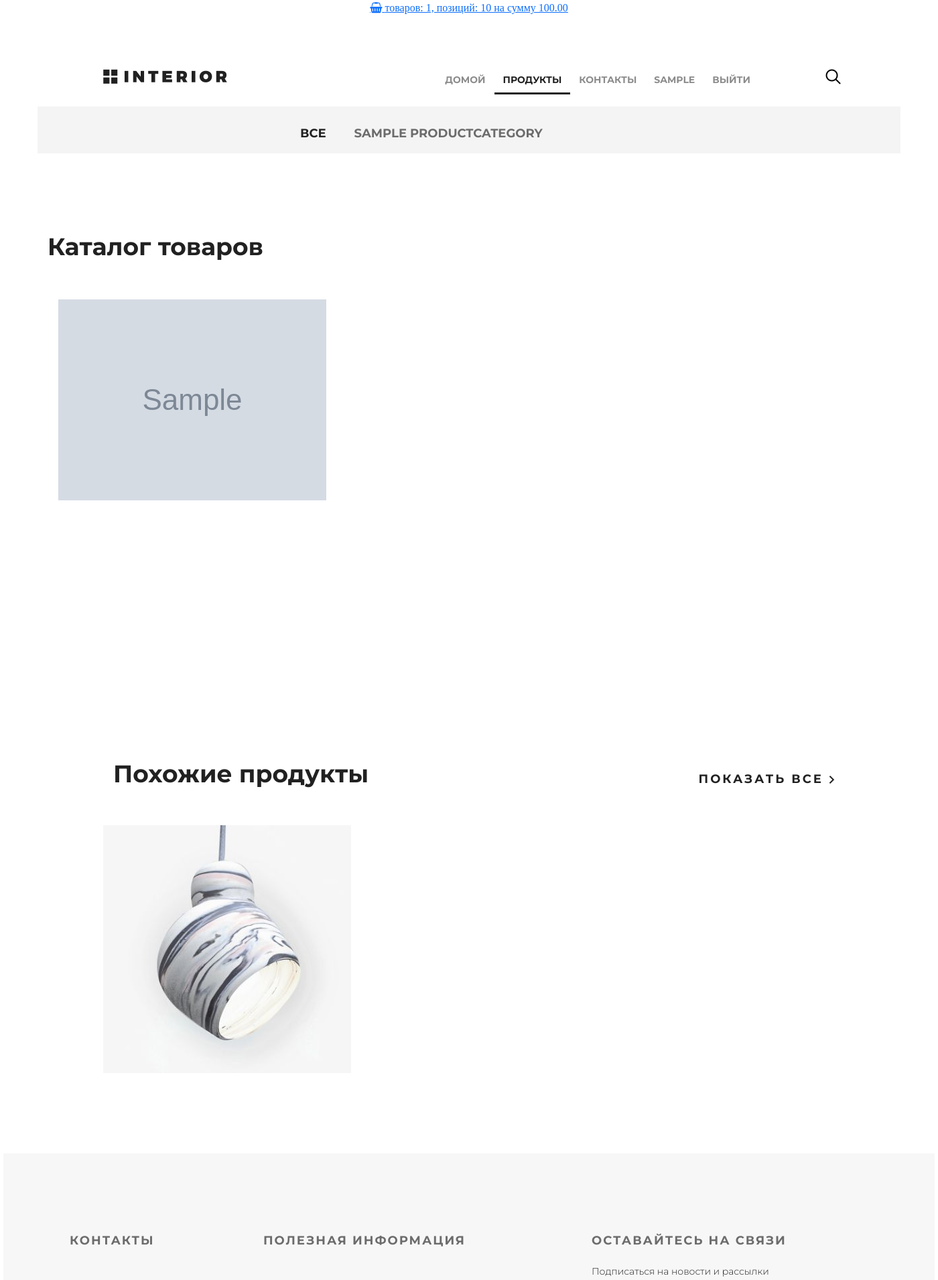
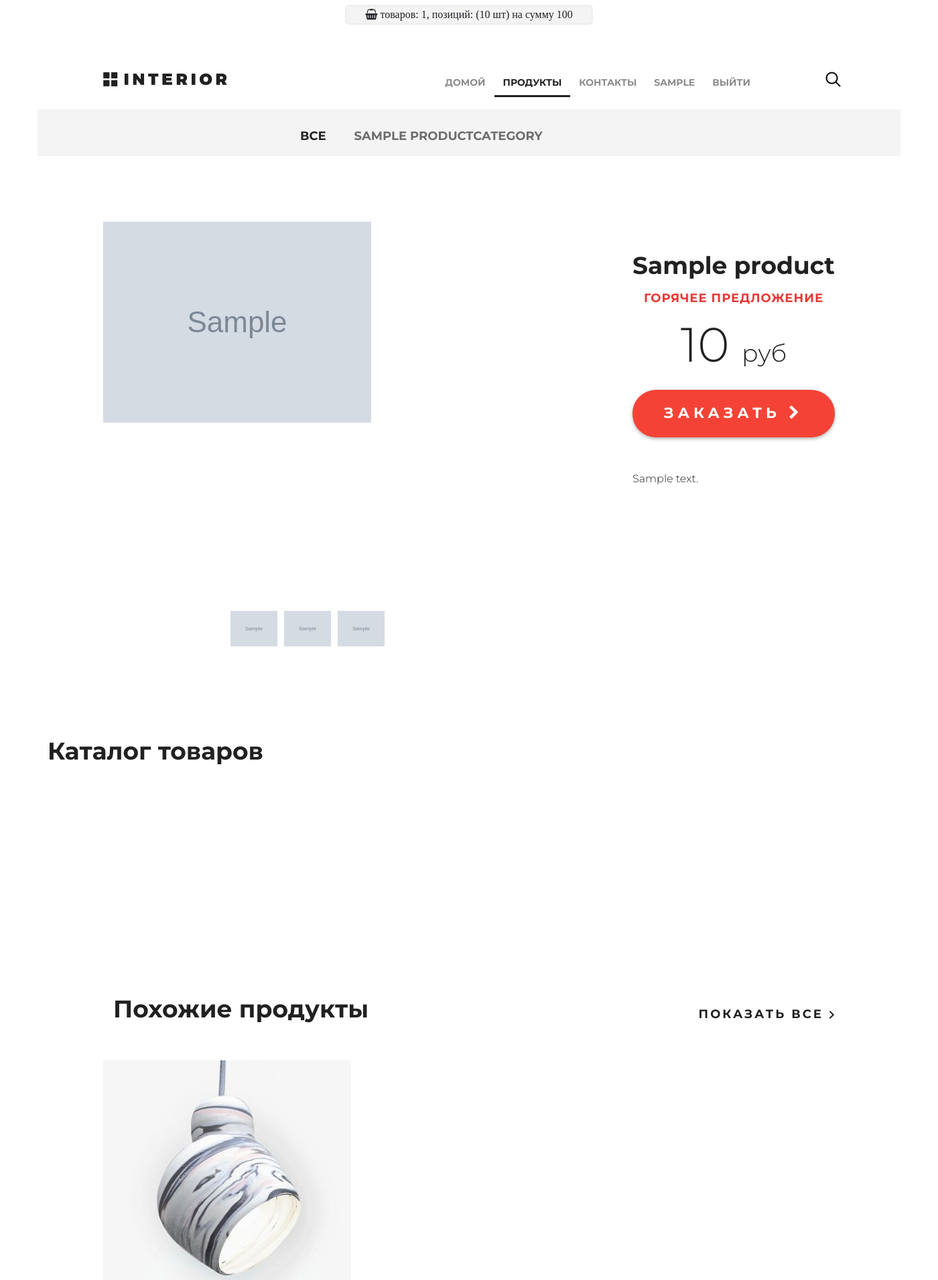
Before and after one commit to GarbGitHub/django-geekshop, a Django app: page /products/ in a window 1400 px wide. Shown: the top 1911 px of the page at 67% size. Run offline with Django 3.2, Linux system fonts and the light colour scheme; a user stored in the database is signed in; tables that the repository leaves empty hold one stand-in row (values such as "Sample post"); grey boxes marked "Sample" are stand-in pictures; some libraries are stand-ins or nearby versions.

Commit message:
edit files

```diff
--- a/geekshop/basketapp/templates/basketapp/includes/inc_basket.html
+++ b/geekshop/basketapp/templates/basketapp/includes/inc_basket.html
@@ -1,7 +1,12 @@
-<p class="text-center"><a href="{% url 'basket:view' %}" class="fa fa-shopping-basket">
+{% if basket %}
+<div class="top-basket">
+    <p class="text-center"><a href="{% url 'basket:view' %}" class="fa fa-shopping-basket">
     <span>
-        {% if basket %}
-        товаров: {{ basket|length }}, позиций: {{ count_products }} на сумму {{ total_price }}
-        {% endif %}
+        товаров: {{ basket|length }},
+        позиций: ({{ basket.0.total_quantity }} шт)
+        на сумму {{ basket.0.total_cost|floatformat:0 }}
     </span>
-</a></p>
+    </a></p>
+</div>
+
+{% endif %}
--- a/geekshop/geekshop/static/style.css
+++ b/geekshop/geekshop/static/style.css
@@ -862,11 +862,6 @@
 	margin-top: 98px;
 	height: 651px;
 }
-.details-slider {
-	width: 570px;
-	float: left;
-	margin-right: 30px;
-}
 .slider-product {
 	width: 570px;
 	height: 570px;
@@ -897,11 +892,6 @@
 	display: block;
 }
 
-.description {
-	width: 535px;
-	float: right;
-	padding-left: 35px
-}
 .description .big-bold {
 	/*text-transform: capitalize;*/
 	color:  #212121;
@@ -937,32 +927,6 @@
 	text-align: center;
 }
 
-.red-button {
-	display: block;
-	height: 71px;
-	width: 510px;
-	border-radius: 35px;
-	background-color: #f44336;
-	text-align: center;
-	text-transform: uppercase;
-	text-decoration: none;
-	color:  #ffffff;
-	font-size: 22px;
-	font-weight: 700;
-	line-height: 24px;
-	box-shadow: 0px 2px 4.85px 0.15px rgba(33, 33, 33, 0.35);
-	line-height: 70px;
-	letter-spacing: 6px;
-	margin-top: 31px;
-}
-.red-button:hover {
-	box-shadow: none;
-}
-.red-button:active {
-	box-shadow: none;
-	background-color: #d41306;
-}
-
 .description-text {
 	margin-top: 50px;
 	color:  #212121;
@@ -976,7 +940,7 @@
 }
 
 .related {
-	padding: 0px 98px;
+	padding: 0 98px;
 }
 .related .title {
 	height: 343px;
@@ -1037,3 +1001,21 @@
 .related-products a:hover .text{
 	display: block;
 }
+
+.top-basket p{
+	width: 370px;
+	border-radius: 6px;
+	border-style: solid;
+	border-width: medium;
+	border-color: #efefef;
+	background-color: #f4f4f4;
+	margin: 7px auto;
+}
+
+.top-basket p a{
+	text-decoration: none;
+	color:#212128;
+}
+.top-basket p a:hover{
+	color:#7d7d7d;
+}
--- a/geekshop/geekshop/templates/geekshop/base.html
+++ b/geekshop/geekshop/templates/geekshop/base.html
@@ -13,6 +13,7 @@
 </head>
 <body>
 <div class="container">
+    {% include 'basketapp/includes/inc_basket.html' %}
     {% block top %}
     {% endblock %}
     {% block content %}
--- a/geekshop/mainapp/static/mainapp/style-products.css
+++ b/geekshop/mainapp/static/mainapp/style-products.css
@@ -10,34 +10,84 @@
     position: relative;
     padding-left: 360px;
 }
+
 .links-menu {
-	margin:	27px auto 0;
+    margin: 27px auto 0;
     position: absolute;
 }
+
 .links-menu li {
     float: left;
     list-style-type: none;
     padding-right: 42px;
 }
+
 .links-menu li a {
     text-decoration: none;
-	color:  #6c6c6c;
+    color: #6c6c6c;
     font-size: 18px;
     font-weight: 700;
     text-transform: uppercase;
 }
+
 .links-menu .active {
-	color:  #212121;
+    color: #212121;
     font-size: 18px;
     font-weight: 700;
 }
+
 .links-menu li a:hover {
-	color:  #212121;
+    color: #212121;
     font-size: 18px;
     font-weight: 700;
 }
+
 .links-menu li a:active {
-	color:  #6c6c6c;
+    color: #6c6c6c;
     font-size: 18px;
     font-weight: 700;
 }
+
+.details-slider {
+    width: 500px;
+    float: left;
+    margin-right: 30px;
+}
+
+.description {
+    max-width: 500px;
+    float: right;
+    padding-left: 35px
+}
+
+.red-button {
+    display: block;
+    height: 71px;
+    /*width: 100%;*/
+    border-radius: 35px;
+    background-color: #f44336;
+    text-align: center;
+    text-transform: uppercase;
+    text-decoration: none;
+    color: #ffffff;
+    font-size: 22px;
+    font-weight: 700;
+    line-height: 24px;
+    box-shadow: 0px 2px 4.85px 0.15px rgba(33, 33, 33, 0.35);
+    line-height: 70px;
+    letter-spacing: 6px;
+    margin-top: 31px;
+}
+
+.red-button:hover {
+    box-shadow: none;
+}
+
+.red-button:active {
+    box-shadow: none;
+    background-color: #d41306;
+}
+
+.img-prv {
+	width: 70px;
+}
--- a/geekshop/mainapp/templates/mainapp/products.html
+++ b/geekshop/mainapp/templates/mainapp/products.html
@@ -5,7 +5,6 @@
 <link rel="stylesheet" type="text/css" href="{% static 'mainapp/style-products.css' %}">
 {% endblock %}
 {% block top %}
-{% include 'basketapp/includes/inc_basket.html' %}
 <div class="hero-white">
     {% include 'geekshop/includes/inc_main_menu.html' %}
 </div>
@@ -15,44 +14,41 @@
     <div class="links clearfix">
         {% include 'mainapp/includes/inc_categories_menu.html' %}
     </div>
-    <!--    <div class="details-products">-->
-    <!--        <div class="details-slider">-->
-    <!--            <div class="slider-product">-->
-    <!--                <img src="{% static 'img/slider1.jpg'%}">-->
-    <!--            </div>-->
-    <!--            <div class="slider-control">-->
-    <!--                <div class="block">-->
+        <div class="details-products">
+            <div class="details-slider">
+                <div class="slider-product">
+                    <img src="/media/{{ hot_product.image }}">
+                </div>
+                <div class="slider-control">
+                    <div class="block">
 
-    <!--                    <a href="#"><img src="{% static 'img/controll.jpg'%}" alt="">-->
-    <!--                        <div class="text"></div>-->
-    <!--                    </a>-->
-    <!--                </div>-->
-    <!--                <div class="block">-->
-    <!--                    <a href="#"><img src="{% static 'img/controll1.jpg'%}" alt="">-->
-    <!--                        <div class="text"></div>-->
-    <!--                    </a>-->
-    <!--                </div>-->
-    <!--                <div class="block">-->
-    <!--                    <a href="#"><img src="{% static 'img/controll2.jpg'%}" alt="">-->
-    <!--                        <div class="text"></div>-->
-    <!--                    </a>-->
-    <!--                </div>-->
-    <!--            </div>-->
-    <!--        </div>-->
+                        <a href="#"><img src="/media/{{ hot_product.image }}" class="img-prv" alt="">
+                            <div class="text"></div>
+                        </a>
+                    </div>
+                    <div class="block">
+                        <a href="#"><img src="/media/{{ hot_product.image }}" class="img-prv" alt="">
+                            <div class="text"></div>
+                        </a>
+                    </div>
+                    <div class="block">
+                        <a href="#"><img src="/media/{{ hot_product.image }}" class="img-prv" alt="">
+                            <div class="text"></div>
+                        </a>
+                    </div>
+                </div>
+            </div>
 
-    <!--        <div class="description">-->
-    <!--            <h3 class="big-bold">Отличный стул</h3>-->
-    <!--            <h3 class="red">горячее предложение</h3>-->
-    <!--            <p class="price"> 2585.9 <span>руб</span></p>-->
-    <!--            <a href="#" class="red-button">заказать <i class="fa fa-chevron-right" aria-hidden="true"></i></a>-->
-    <!--            <div class="description-text">-->
-    <!--                <p>Расположитесь комфортно.</p>-->
-    <!--                <p>Отличное качество материалов позволит вам это.</p>-->
-    <!--                <p>Различные цвета</p>-->
-    <!--                <p>высочайший уровень эргономики и прочность.</p>-->
-    <!--            </div>-->
-    <!--        </div>-->
-    <!--    </div>-->
+            <div class="description">
+                <h3 class="big-bold">{{ hot_product.name }}</h3>
+                <h3 class="red">горячее предложение</h3>
+                <p class="price"> {{ hot_product.price|floatformat:0 }} <span>руб</span></p>
+                <a href="#" class="red-button">заказать <i class="fa fa-chevron-right" aria-hidden="true"></i></a>
+                <div class="description-text">
+                    {{ hot_product.short_desc }}
+                </div>
+            </div>
+        </div>
 
     <div class="title clearfix">
         <h2>
--- a/geekshop/mainapp/views.py
+++ b/geekshop/mainapp/views.py
@@ -1,23 +1,49 @@
+import random
+
 from django.shortcuts import render, get_object_or_404
 
 from basketapp.models import Basket
 from .models import Product, ProductCategory
+from random import randint
+
+
+def get_basket(user):
+    """
+    Создание пользовательской корзины продуктов
+    :param user:
+    :return: корзина пользователя
+    """
+    if user.is_authenticated:
+        return Basket.objects.filter(user=user) if user.is_authenticated else []
+
+
+def get_hot_product():
+    """
+    Генерация случайного продукта
+    :return: случайный продукт
+    """
+    products = Product.objects.all()
+    # return random.sample(list(products), 1)[0]  # создан лишний объект list
+    return products[randint(0, len(products) - 1)]
+
+
+def get_same_product(hot_product):
+    """
+    Получение случайных продуктов из категории открытого горячего продукта
+    :param hot_product: горячий продукт
+    :return: список продуктов
+    """
+    same_products = Product.objects.filter(category=hot_product.category).exclude(pk=hot_product.pk)[:3]
+    return same_products
 
 
 def products(request, pk=None):
     title = 'Каталог товаров '
     links_menu = ProductCategory.objects.all()
     basket = []
-    count_products = 0
-    total_price = 0
 
     if request.user.is_authenticated:
         basket = Basket.objects.filter(user=request.user)
-
-        # Подсчет количества и общей суммы №7*
-        for item in basket:
-            count_products += item.quantity
-            total_price += (item.product.price * item.quantity)
 
     if pk is not None:
         if pk == 0:
@@ -34,21 +60,19 @@
             'category': category,
             'products': product,
             'basket': basket,
-            'count_products': count_products,
-            'total_price': total_price,
-
         }
 
         return render(request, 'mainapp/products.html', context)
 
-    product = Product.objects.all()
+    hot_product = get_hot_product()
+    same_products = get_same_product(hot_product)
+
     context = {
         'title': title,
         'links_menu': links_menu,
-        'products': product,
         'basket': basket,
-        'count_products': count_products,
-        'total_price': total_price,
+        'hot_product': hot_product,
+        'same_product': same_products,
     }
 
     return render(request, 'mainapp/products.html', context)
```
Also changed, not shown: geekshop/basketapp/templates/basketapp/basket.html (+3 -4 lines), geekshop/basketapp/views.py (+0 -9 lines). Lines whose indentation alone changed are shown as unchanged.
